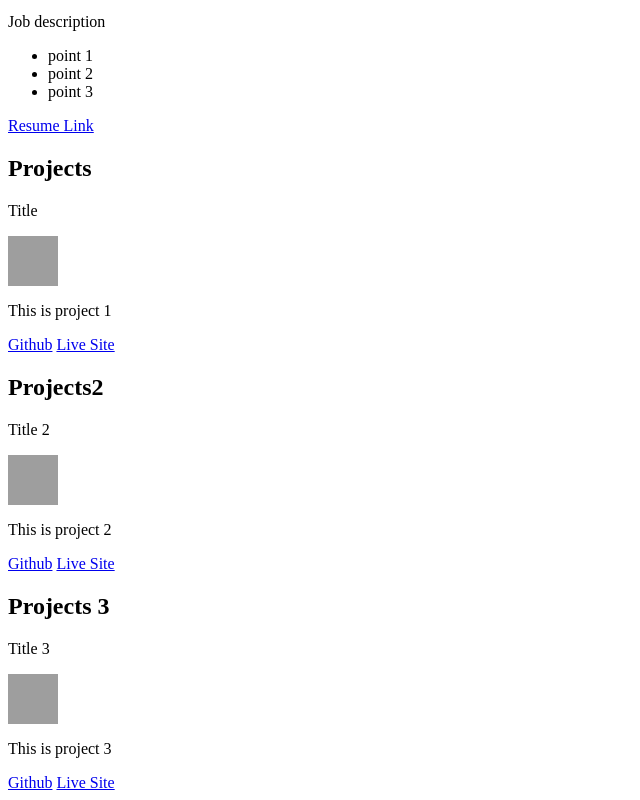
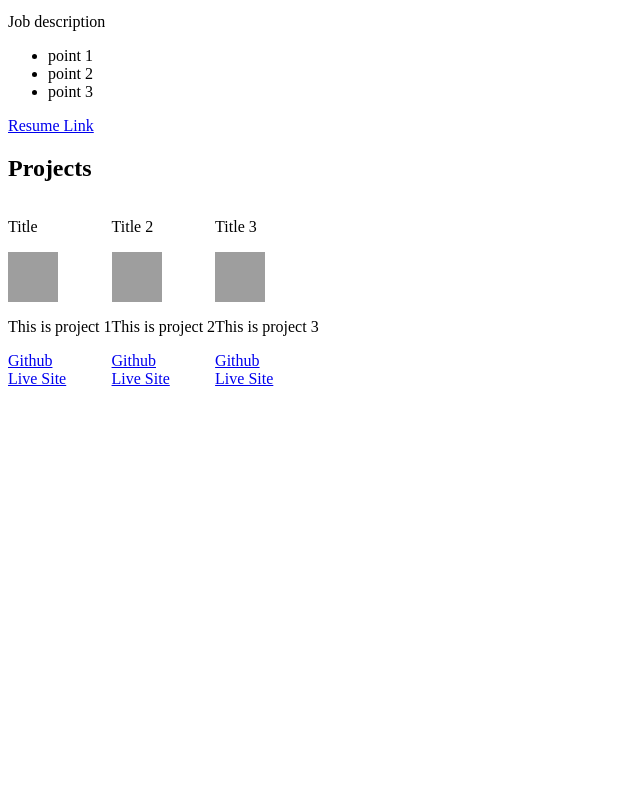
Before and after one commit to NickyLiu91/test-portfolio, a plain HTML site: page index.html in a window 1280 px wide. Shown: the part 653-1453 px from the top of the page, without its empty margins (0-640 px from the left). After the commit the page ends 1049 px from the top, so only its background shows below. Drawn offline with Linux system fonts and the light colour scheme; grey boxes are pictures that could not be loaded.

Commit message:
aded projects css

```diff
--- a/index.html
+++ b/index.html
@@ -45,29 +45,31 @@
             </div>
             <a href="resume.html" download>Resume Link</a>
         </div>
-        <div>
-            <h2>Projects</h2>
+        <h2>Projects</h2>
+        <div id="project">
+            <br>
             <div>
                 <p>Title</p>
                 <img src="https://upload.wikimedia.org/wikipedia/commons/6/6a/JavaScript-logo.png?20120221235433">
                 <p>This is project 1</p>
                 <a href="https://github.com/NickyLiu91/League_of_Cards">Github</a>
+                <br>
                 <a href="https://league-of-cards-app.herokuapp.com/">Live Site</a>
             </div>
-            <h2>Projects2</h2>
             <div>
                 <p>Title 2</p>
                 <img src="https://upload.wikimedia.org/wikipedia/commons/6/6a/JavaScript-logo.png?20120221235433">
                 <p>This is project 2</p>
                 <a href="https://github.com/NickyLiu91/League_of_Cards">Github</a>
+                <br>
                 <a href="https://league-of-cards-app.herokuapp.com/">Live Site</a>
             </div>
-            <h2>Projects 3</h2>
             <div>
                 <p>Title 3</p>
                 <img src="https://upload.wikimedia.org/wikipedia/commons/6/6a/JavaScript-logo.png?20120221235433">
                 <p>This is project 3</p>
                 <a href="https://github.com/NickyLiu91/League_of_Cards">Github</a>
+                <br>
                 <a href="https://league-of-cards-app.herokuapp.com/">Live Site</a>
             </div>
         </div>
--- a/styles.css
+++ b/styles.css
@@ -2,3 +2,8 @@ img {
     height: 50px;
     width: 50px
 }
+
+#project {
+    display: flex;
+    flex-direction: row;
+}
```
